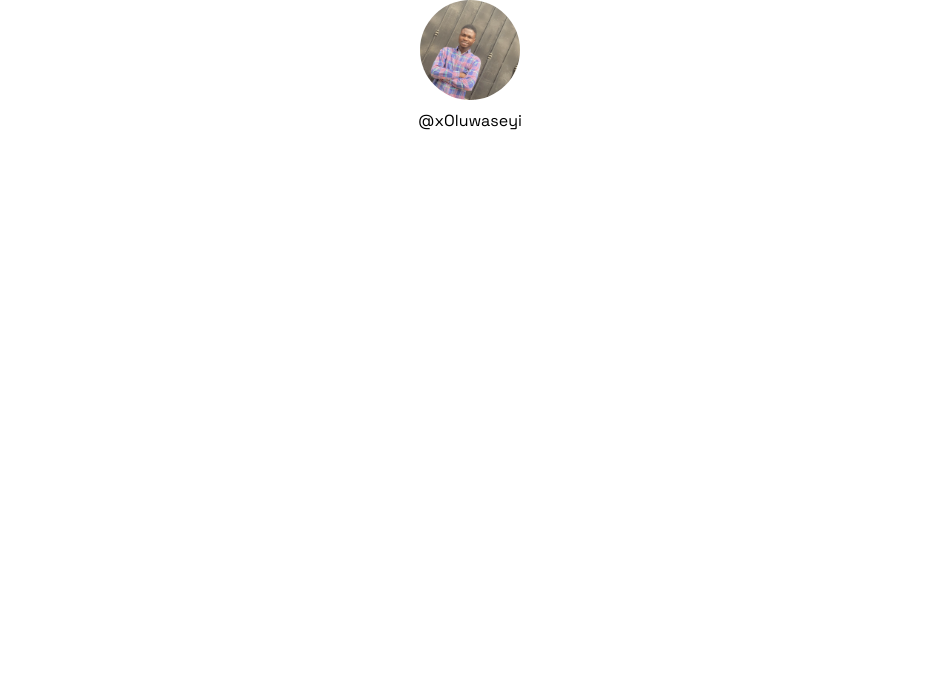
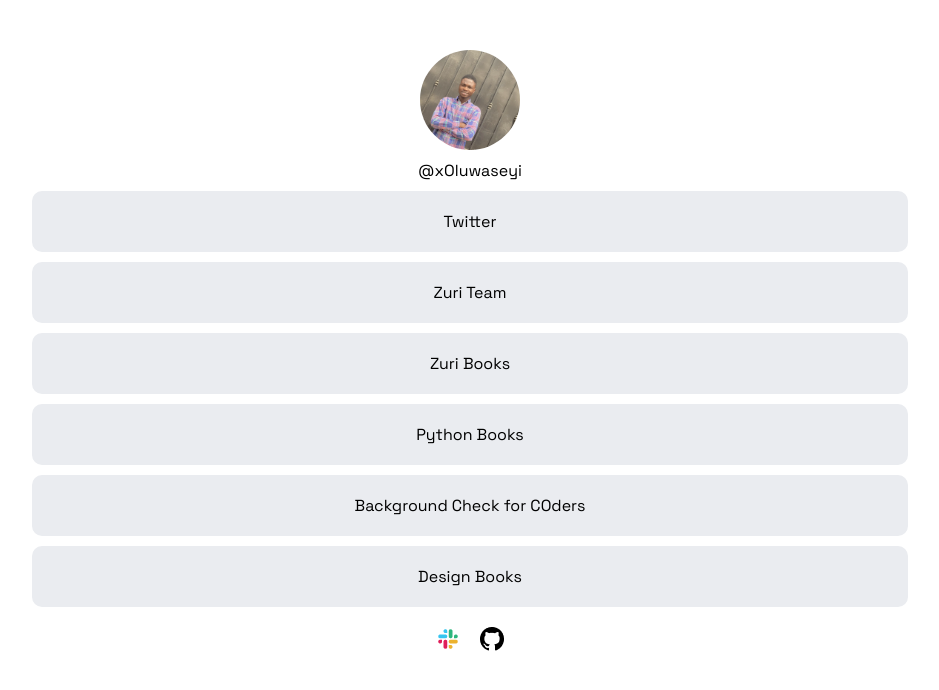
Before and after one commit to xOluwaseyi/hng_task, a React (Vite) app: page / in a window 1280 px wide. Shown: the top 690 px of the page, without its empty margins (170-1109 px from the left). Built offline with nearby package versions, Linux system fonts and the light colour scheme.

Commit message:
feat: added links section with its styles

```diff
--- a/src/App.jsx
+++ b/src/App.jsx
@@ -1,10 +1,13 @@
 import React from "react";
+import classes from "./App.module.css"
+import LinksSection from "./components/LinksSection/LinksSection";
 import ProfileSection from "./components/ProfileSection/ProfileSection";
 
 const App = () => {
   return (
-    <main>
+    <main className={classes.app_container}>
       <ProfileSection />
+      <LinksSection />
     </main>
   );
 };
--- /dev/null
+++ b/src/App.module.css
@@ -0,0 +1,5 @@
+.app_container {
+    width: 80%;
+    margin: 0 auto;
+    padding-top: 50px;
+}
--- /dev/null
+++ b/src/components/LinksSection/LinksData.js
@@ -0,0 +1,38 @@
+export const links = [
+  {
+    id: 1,
+    id_text: "btn__twitter",
+    link: "https://twitter.com/xoluwaseyi",
+    link_text: "Twitter",
+  },
+  {
+    id: 2,
+    id_text: "btn__zuri",
+    link: "https://training.zuri.team/",
+    link_text: "Zuri Team",
+  },
+  {
+    id: 3,
+    id_text: "books",
+    link: "https://books.zuri.team",
+    link_text: "Zuri Books",
+  },
+  {
+    id: 4,
+    id_text: "book__python",
+    link: "https://books.zuri.team/python-for-beginners?ref_id=seyikodes",
+    link_text: "Python Books",
+  },
+  {
+    id: 5,
+    id_text: "pitch",
+    link: "https://background.zuri.team",
+    link_text: "Background Check for COders",
+  },
+  {
+    id: 6,
+    id_text: "book__design",
+    link: "https://books.zuri.team/design-rules",
+    link_text: "Design Books",
+  },
+];
--- /dev/null
+++ b/src/components/LinksSection/LinksSection.jsx
@@ -0,0 +1,36 @@
+import React from "react";
+import { links } from "./LinksData";
+import classes from "./LinksSection.module.css";
+import slack_logo from "../../assets/slack_logo.png"
+import github_logo from "../../assets/github_logo.png";
+
+const LinksSection = () => {
+  return (
+    <section className={classes.links}>
+      {links.map((link) => {
+        return (
+          <a
+            key={link.id}
+            id={link.id_text}
+            href={link.link}
+            className={classes.link__btn}
+            target="_blank"
+          >
+            {link.link_text}
+          </a>
+        );
+      })}
+
+      <div className={classes.logos}>
+        <a href="#">
+          <img src={slack_logo} alt="slack logo" />
+        </a>
+        <a href="#">
+          <img src={github_logo} alt="github logo" />
+        </a>
+      </div>
+    </section>
+  );
+};
+
+export default LinksSection;
--- /dev/null
+++ b/src/components/LinksSection/LinksSection.module.css
@@ -0,0 +1,27 @@
+.links {
+    display: flex;
+    flex-direction: column;
+    align-items: center;
+    gap: 10px;
+    width: 90%;
+    margin: 0 auto;
+    margin-top: 10px;
+}
+
+
+.link__btn {
+    background-color: #EAECF0;
+    width: 95%;
+    padding: 20px 0;
+    display: grid;
+    place-items: center;
+    border-radius: 10px;
+}
+
+.logos {
+    margin-top: 10px;
+}
+
+.logos > a {
+    margin: 0 10px;
+}
```
Also changed, not shown: src/assets/github_logo.png (added), src/assets/slack_logo.png (added).
